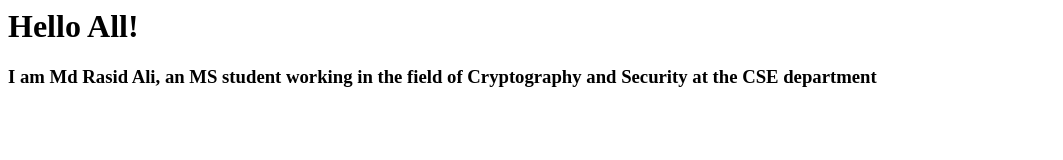
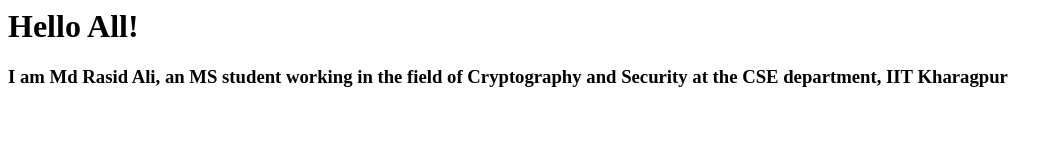
Before and after one commit to IAmRadium/IAmRadium.github.io, a plain HTML site: page index.html in a window 1280 px wide. Shown: the whole page, without its empty margins (0-1063 px from the left). Drawn offline with Linux system fonts and the light colour scheme.

Commit message:
Update index.html

```diff
--- a/index.html
+++ b/index.html
@@ -1,2 +1,2 @@
 <h1>Hello All!</h1>
-<h3>I am Md Rasid Ali, an MS student working in the field of Cryptography and Security at the CSE department</h3>
+<h3>I am Md Rasid Ali, an MS student working in the field of Cryptography and Security at the CSE department, IIT Kharagpur</h3>
```
